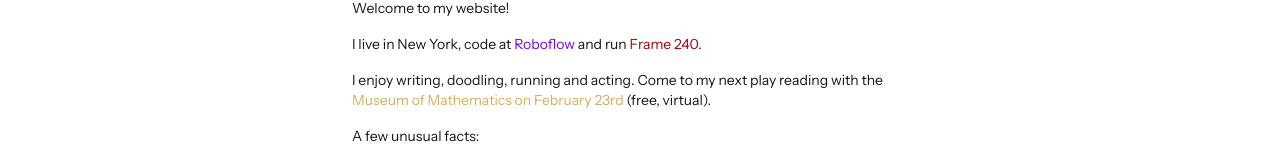
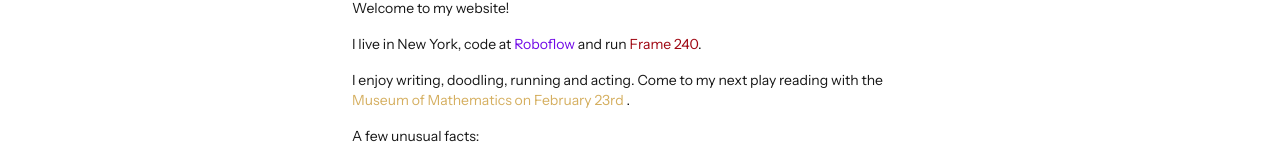
Before and after one commit to SwanHub/jacksonprince-dev, a Next.js app: page / in a window 1280 px wide. Shown: the part 146-306 px from the top of the page. Built offline with nearby package versions, Linux system fonts and the light colour scheme.

Commit message:
language

```diff
--- a/app/page.tsx
+++ b/app/page.tsx
@@ -57,7 +57,7 @@ export default function Home() {
           >
             Museum of Mathematics on February 23rd
           </a>{" "}
-          (free, virtual).
+          .
         </p>
         <p>A few unusual facts:</p>
         <ul className="ml-4 space-y-1">
```
